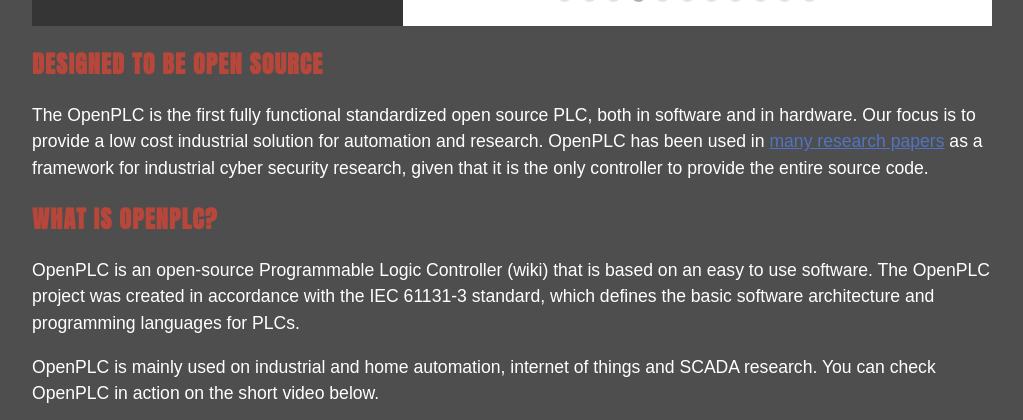
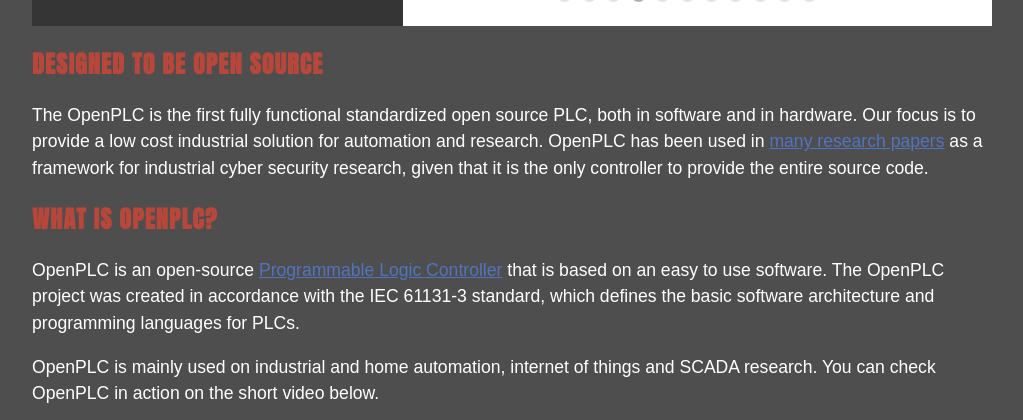
Before and after one commit to garretfick/openplcproject.github.io, a Jekyll site: the page built from index.md, in a window 1280 px wide and 900 px high, scrolled down 542 px, cut to the strip 0-420 px from the top of the window. Shown: the whole strip, without its empty margins (128-1151 px from the left). Built offline with Jekyll 4.4.1, drawn with Linux system fonts in a browser that asks for light colours; nearby versions of some CDN libraries.

Commit message:
Added Wiki Link

```diff
--- a/index.md
+++ b/index.md
@@ -16,10 +16,10 @@
 
 ## What is OpenPLC?
 
-OpenPLC is an open-source Programmable Logic Controller (wiki) that is based
-on an easy to use software. The OpenPLC project was created in accordance with
-the IEC 61131-3 standard, which defines the basic software architecture and
-programming languages for PLCs.
+OpenPLC is an open-source [Programmable Logic Controller](https://en.wikipedia.org/wiki/Programmable_logic_controller)
+that is based on an easy to use software. The OpenPLC project was created in
+accordance with the IEC 61131-3 standard, which defines the basic
+software architecture and programming languages for PLCs.
 
 OpenPLC is mainly used on industrial and home automation, internet of things
 and SCADA research. You can check OpenPLC in action on the short video below.
```
